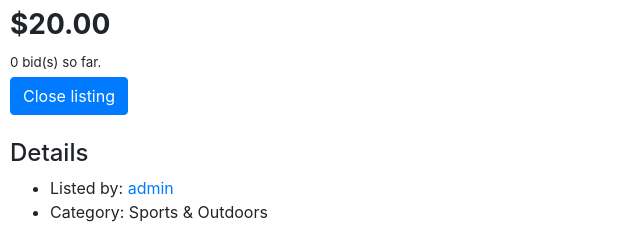
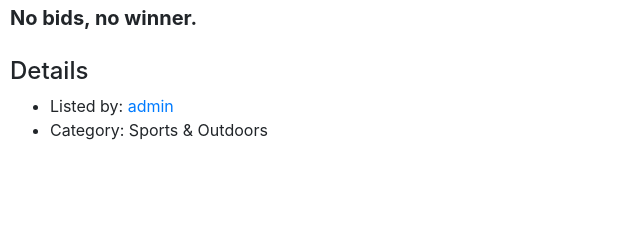
Before and after one commit to TylerWon/commerce, a Django app: page /listings/1 in a window 1280 px wide. Shown: the part 743-993 px from the top of the page, without its empty margins (0-640 px from the left). After the commit the page ends 883 px from the top, so only its background shows below. Run offline with Django 3.2, Linux system fonts and the light colour scheme; a user stored in the database is signed in; data comes from the database, SQL or seed files in the repository; both versions use the stored data as it was after the commit; some libraries are stand-ins or nearby versions.

Commit message:
add custom messages when listing is closed

```diff
--- a/auctions/static/auctions/styles.css
+++ b/auctions/static/auctions/styles.css
@@ -31,3 +31,8 @@ body {
     text-decoration: none;
     color: black;
 }
+
+.winningMsg {
+    font-size: 20px;
+    font-weight: bold;
+}
--- a/auctions/templates/auctions/listing.html
+++ b/auctions/templates/auctions/listing.html
@@ -10,7 +10,7 @@
     {% if listing.active %}
         <h2 class="mb-2">Listing: {{ listing.title }}</h2>
     {% else %}
-        <h2 class="mb-2">Listing: {{ listing.title }} (CLOSED)</h2>
+        <h2 class="mb-2">Listing: {{ listing.title }} (closed)</h2>
     {% endif %}
 
     {% if user.is_authenticated %}
@@ -19,9 +19,9 @@
                 {% csrf_token %}
                     <input type="hidden" name="listingId" value="{{ listing.id }}">
                 {% if inWatchlist %}
-                    <input class="btn btn-outline-primary btn-sm" type="submit" name="remove" value="Remove from watchlist">
+                    <input class="btn btn-outline-secondary btn-sm" type="submit" name="remove" value="Remove from watchlist">
                 {% else %}
-                    <input class="btn btn-outline-primary btn-sm" type="submit" name="add" value="Add to watchlist">
+                    <input class="btn btn-outline-secondary btn-sm" type="submit" name="add" value="Add to watchlist">
                 {% endif %}
             </form>
         {% endif %}
@@ -33,6 +33,7 @@
     </div>
 
     <div class="mb-4">
+        {% if listing.active %}
             <div class="mb-2">
                 {% if listing.bids.all.count != 0 %}
                     <div class="price">${{ listing.bids.all.last.amount }}</div>
@@ -75,6 +76,15 @@
                     </div>
                 {% endif %}
             {% endif %}
+        {% else %}
+            {% if listing.winner == NULL %}
+                <div class="winningMsg">No bids, no winner.</div>
+            {% elif listing.winner == user %}
+                <div class="winningMsg">Congratulations, you won the bid for ${{ listing.bids.all.last.amount }}!</div>
+            {% else %}
+                <div class="winningMsg">Sold to {{ listing.winner.username }} for ${{ listing.bids.all.last.amount }}!</div>
+            {% endif %}
+        {% endif %}
     </div>
 
     <div>
```
Also changed, not shown: db.sqlite3. Lines whose indentation alone changed are shown as unchanged.
